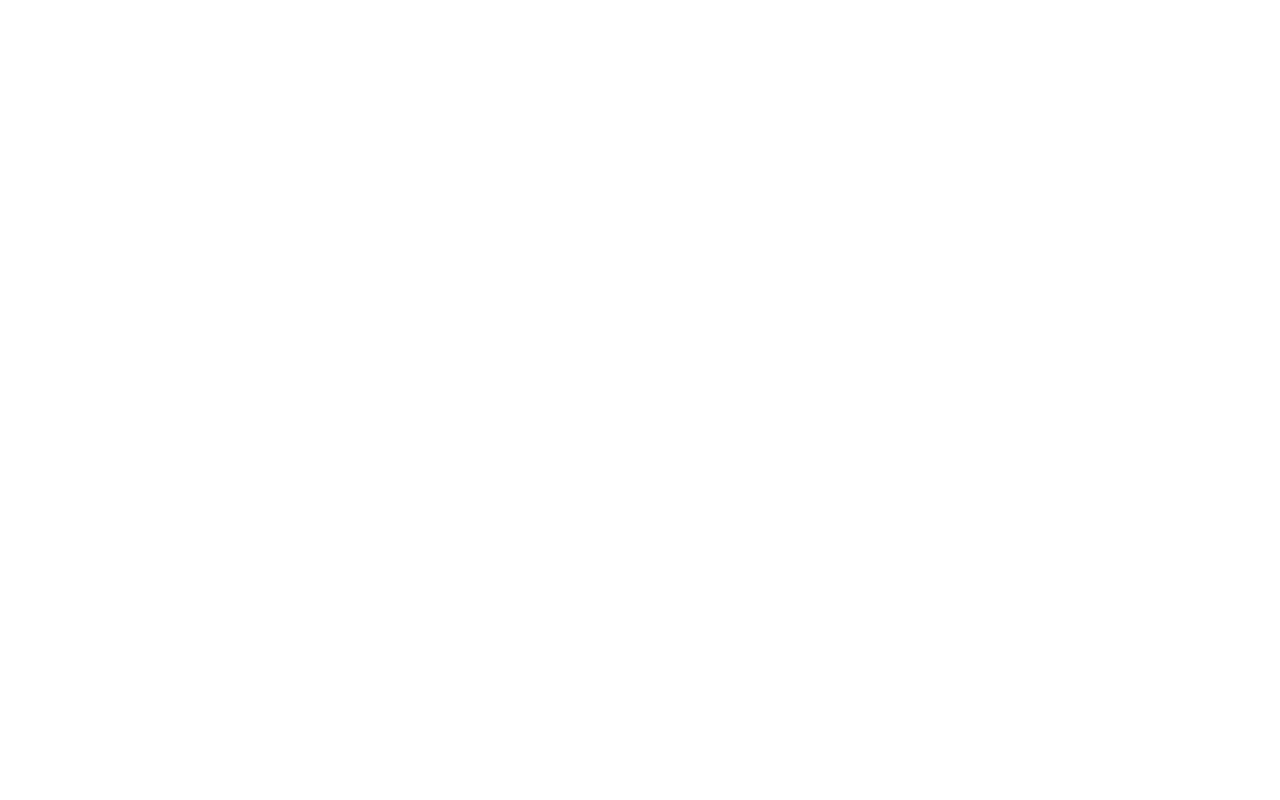
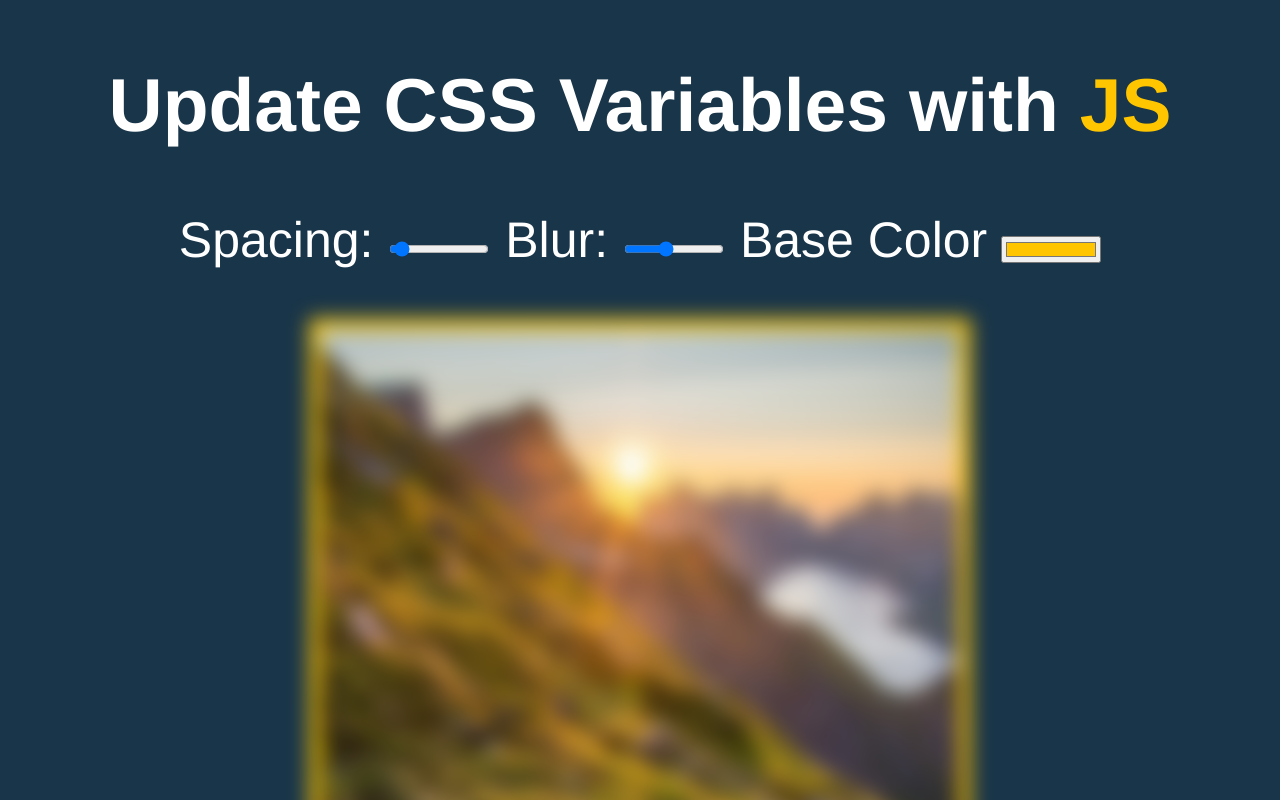
Before and after one commit to siddhant2002/CSS-Slide-Bar, a plain HTML site: page index1.html in a window 1280 px wide. Shown: the top 800 px of the page. Drawn offline with Linux system fonts and the light colour scheme.

Commit message:
files added

```diff
--- a/alpha.js
+++ b/alpha.js
@@ -0,0 +1,8 @@
+const inputs = document.querySelectorAll('.controls input');
+function handle()
+{
+    const suf = this.dataset.sizing || '';
+    document.documentElement.style.setProperty(`--${this.name}`, this.value + suf);
+}
+inputs.forEach(input => input.addEventListener('mousemove',handle));
+inputs.forEach(input => addEventListener('change',handle));
--- a/index1.html
+++ b/index1.html
@@ -8,6 +8,16 @@
     <title>Slider Change</title>
 </head>
 <body>
+    <h2>Update CSS Variables with <span class="tok">JS</span></h2>
+    <div class="controls">
+        <label for="spacing">Spacing:</label>
+        <input id="spacing" type="range" name="spacing" min="0" max="200" value="10" data-sizing="px">
+        <label for="blur">Blur:</label>
+        <input id="blur" type="range" name="blur" min="0" max="25" value="10" data-sizing="px">
+        <label for="base">Base Color</label>
+        <input id="base" type="color" name="base" value="#ffc600">
+    </div>
+    <img src="/images/pic2.jpg">
 </body>
 <script src="alpha.js"></script>
 </html>
--- a/style.css
+++ b/style.css
@@ -0,0 +1,33 @@
+:root
+{
+    --base: #ffc600;
+    --spacing: 10px;
+    --blur: 10px;
+}
+img
+{
+    padding: var(--spacing);
+    background: var(--base);
+    filter: blur(var(--blur));
+}
+.tok
+{
+    color: var(--base);
+}
+body
+{
+    text-align: center;
+    font-weight: 100;
+    font-size: 50px;
+    font-family: "helvetica neue", sans-serif;
+    background: #193549;
+    color: white;
+}
+.controls
+{
+    margin-bottom: 50px;
+}
+input
+{
+    width: 100px;
+}
```
Also changed, not shown: images/pic2.jpg (added), 1 other file.
